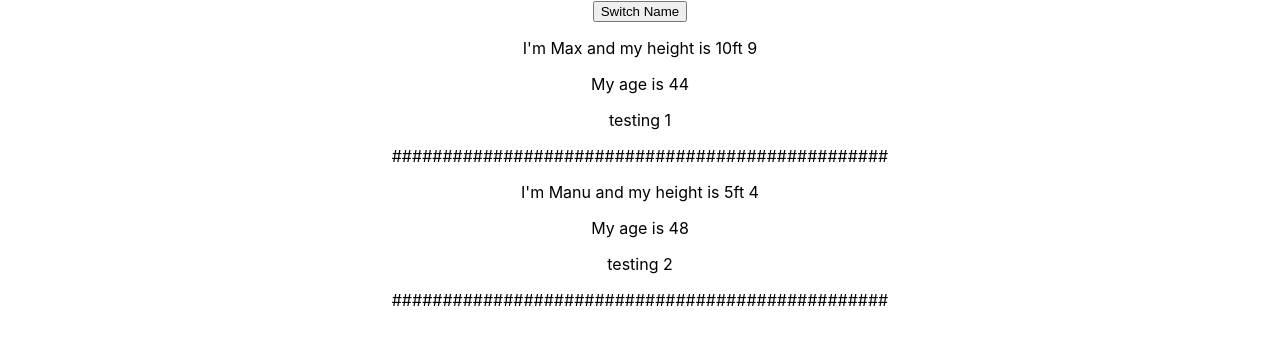
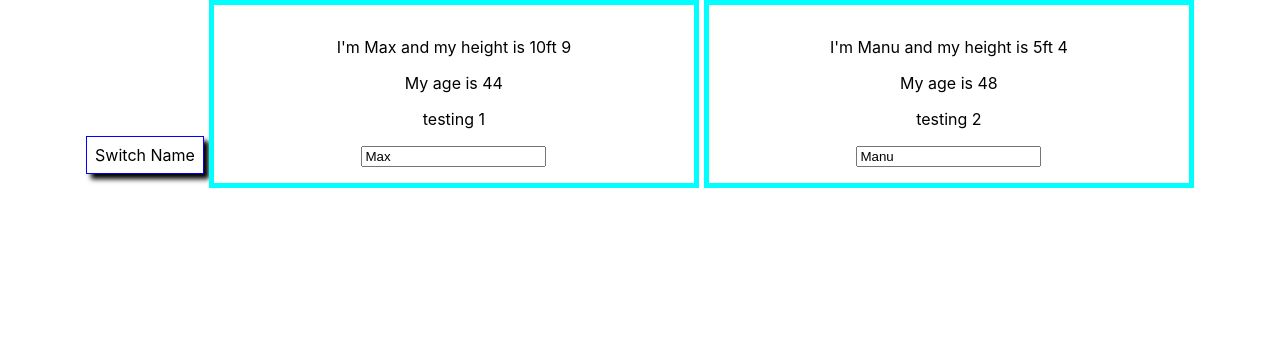
Before and after one commit to hk60906632/react_complete_guide, a React (Create React App) app: page / in a window 1280 px wide. Shown: the top 344 px of the page. Built offline with nearby package versions, Linux system fonts and the light colour scheme.

Commit message:
Lecture 49

```diff
--- a/src/App.js
+++ b/src/App.js
@@ -12,10 +12,10 @@ class App extends Component {
     otherState: 'testing'
   }
 
-  switchNameHandler = () => {
+  switchNameHandler = (newName) => {
     this.setState( {
       persons: [
-        { name: 'Maximum', height: '10ft 9'},
+        { name: newName, height: '10ft 9'},
         { name: 'Manuium', height: '5ft 4'},
         { name: 'Stephanie2', age: '12ft 2'}
       ]
@@ -23,12 +23,41 @@ class App extends Component {
     )
   }
 
+  nameChangeHandler = (event) => {
+    this.setState( {
+      persons: [
+        { name: 'Max', height: '10ft 9'},
+        { name: event.target.value, height: '5ft 4'},
+        { name: 'Stephanie2', age: '12ft 2'}
+      ]
+    }
+    )
+  }
+
   render() {
+    const style = {
+      backgroundColor: 'white',
+      font: 'inherit',
+      border: '1px solid blue',
+      padding: '8px',
+      boxShadow: '5px 5px 5px black',
+      cursor: 'pointer'
+    };
+
     return (
       <div className="App">
-        <button onClick={this.switchNameHandler}>Switch Name</button>
-        <Person name={this.state.persons[0].name} height={this.state.persons[0].height}>testing 1</Person>
-        <Person name={this.state.persons[1].name} height={this.state.persons[1].height}>testing 2</Person>
+        <button
+          style={style}
+          onClick={() => this.switchNameHandler('Maximum')}>Switch Name</button>
+        <Person
+          name={this.state.persons[0].name}
+          height={this.state.persons[0].height}
+          //use bind more often, arrow function syntax is inefficient cause react keeps re-rendering
+          click={this.switchNameHandler.bind(this, 'Clicking Name')}>testing 1</Person>
+        <Person
+          name={this.state.persons[1].name}
+          height={this.state.persons[1].height}
+          changed={this.nameChangeHandler}>testing 2</Person>
       </div>
     );
   }
--- /dev/null
+++ b/src/Person/Person.css
@@ -0,0 +1,11 @@
+.Person {
+    width: 35%;
+    margin: auto;
+    border-style: solid;
+    border-width: 5px;
+    border-color: aqua;
+    padding: 16px;
+    text-align: center;
+    display: inline-block;
+    margin-left: 5px;
+}
--- a/src/Person/Person.js
+++ b/src/Person/Person.js
@@ -1,12 +1,14 @@
 import React from 'react';
+
+import './Person.css';
 
 const person = ( props ) => {
     return (
-    <div>
-        <p>I'm {props.name} and my height is {props.height} </p>
+    <div className="Person">
+        <p onClick={props.click} >I'm {props.name} and my height is {props.height} </p>
         <p>My age is {Math.floor(Math.random() * 50)}</p>
         <p>{props.children}</p>
-        <p>#################################################</p>
+        <input type="text" onChange={props.changed} value={props.name}></input>
     </div>
     )
 };
```
